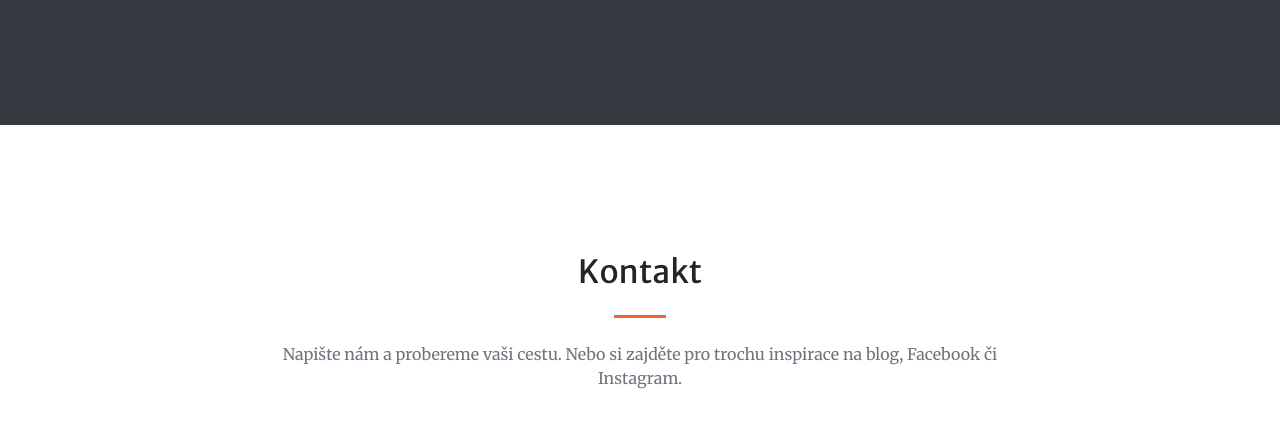
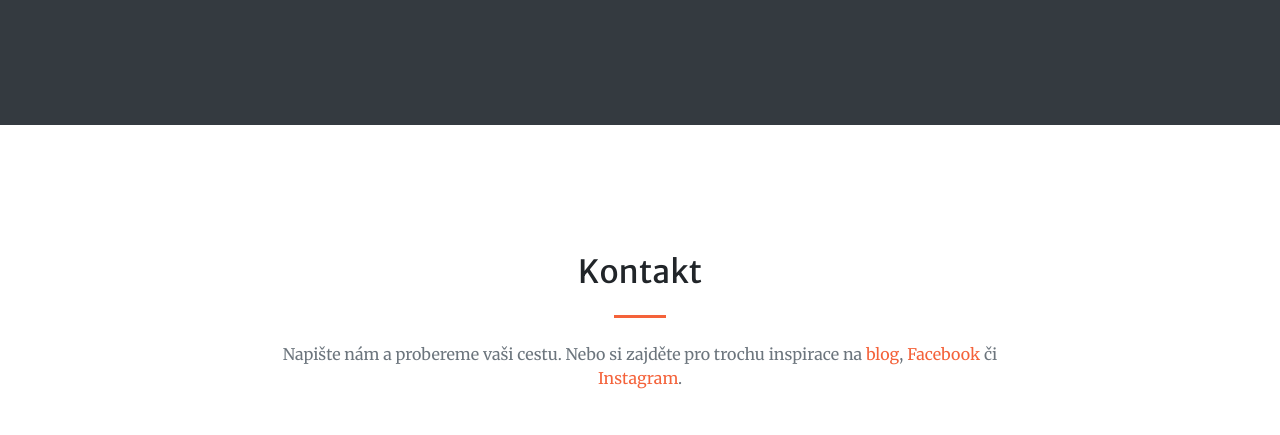
Before and after one commit to eddycek/mujitinerar.github.io, a website with bundled scripts: page index.html in a window 1280 px wide. Shown: the part 3332-3767 px from the top of the page. Built offline with nearby package versions, Linux system fonts and the light colour scheme.

Commit message:
Update links

```diff
--- a/index.html
+++ b/index.html
@@ -272,7 +272,7 @@
         <div class="col-lg-8 text-center">
           <h2 class="mt-0">Kontakt</h2>
           <hr class="divider my-4">
-          <p class="text-muted mb-5">Napište nám a probereme vaši cestu. Nebo si zajděte pro trochu inspirace na blog, Facebook či Instagram.</p>
+          <p class="text-muted mb-5">Napište nám a probereme vaši cestu. Nebo si zajděte pro trochu inspirace na <a href="https://blog.mujitinerar.cz/" target="_blank">blog</a>, <a href="https://www.facebook.com/groups/mujitinerar" target="_blank">Facebook</a> či <a href="https://www.instagram.com/mujitinerar/" target="_blank">Instagram</a>.</p>
         </div>
       </div>
       <div class="row">
```
